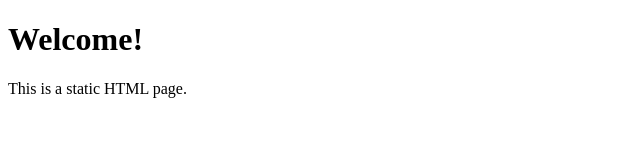
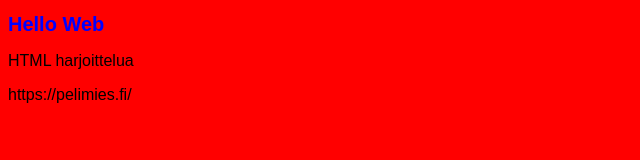
Before and after one commit to A-Ranta/WebKehitt-misenPerusteetTeht-v-t, a plain HTML site: page task-a/index.html in a window 1280 px wide. Shown: the whole page, without its empty margins (0-640 px from the left). Drawn offline with Linux system fonts and the light colour scheme.

Commit message:
task a lisätty

```diff
--- a/task-a/index.html
+++ b/task-a/index.html
@@ -1,10 +1,15 @@
+<!--
+Author: Antti Ranta
+Date: 18.09.2025
+-->
 <!DOCTYPE html>
 <html>
-<head>
+<head><link rel="stylesheet" href="style.css">
   <title>My First Page</title>
 </head>
 <body>
-  <h1>Welcome!</h1>
-  <p>This is a static HTML page.</p>
+  <h1>Hello Web</h1>
+  <p>HTML harjoittelua</p>
+  <a>https://pelimies.fi/</a>
 </body>
 </html>
--- /dev/null
+++ b/task-a/style.css
@@ -0,0 +1,12 @@
+/*
+Author: Antti Ranta
+Date: 18.09.2025
+*/
+body {
+  font-family: Arial, sans-serif;
+  background-color: red;
+}
+h1 {
+  color: blue;
+  font-size: 20px;
+}
```
Also changed, not shown: task-a/styles.css (deleted).
